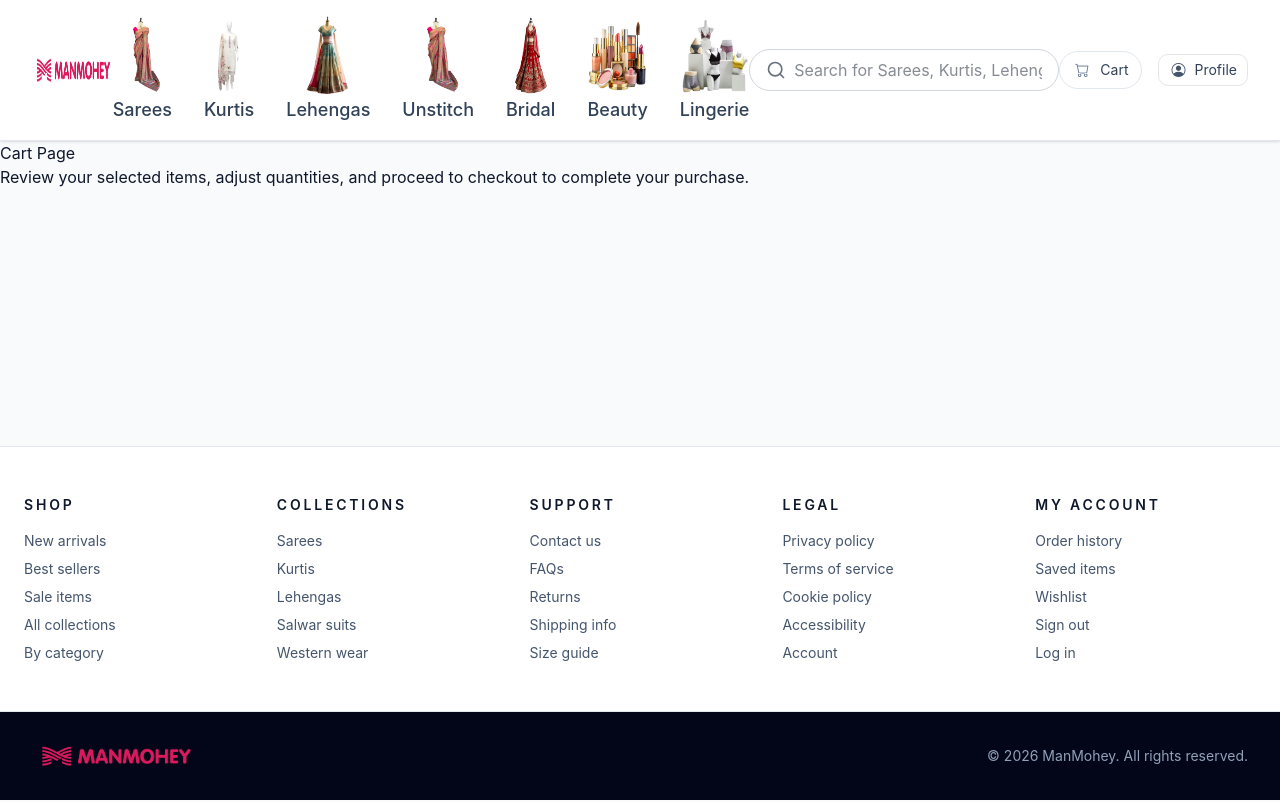
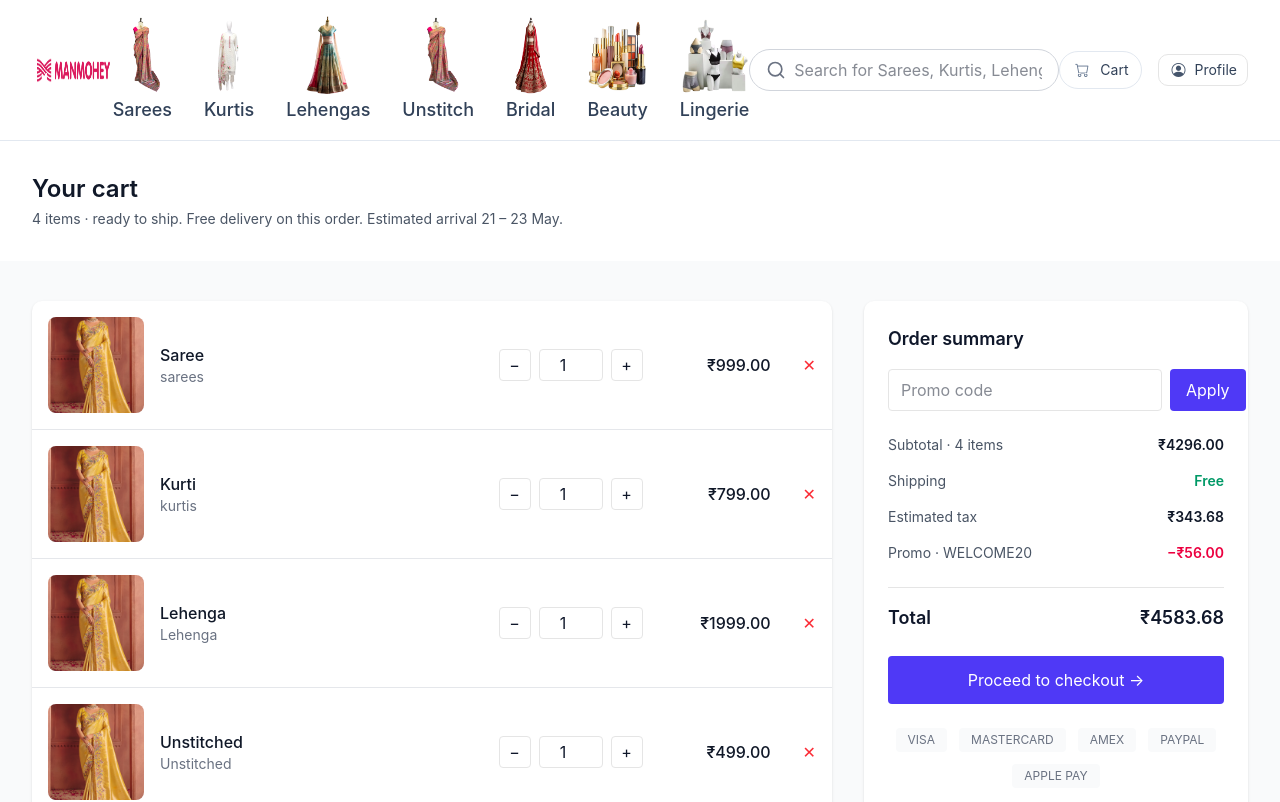
Before and after one commit to Satyam-Mittal2527/ManMohey, a Next.js app: page /cart in a window 1280 px wide. Shown: the top 802 px of the page. Built offline with nearby package versions, Linux system fonts and the light colour scheme; no server answers.

Commit message:
CartPage

```diff
--- a/app/(auth)/layout.tsx
+++ b/app/(auth)/layout.tsx
@@ -6,8 +6,7 @@ export default function AuthLayout({
 }) {
     return (
         <div
-            className="min-h-screen flex justify-center md:justify-start items-center bg-cover bg-center"
-            style={{ backgroundImage: "url('/auth_page_bg.png')" }}
+            className="min-h-screen flex justify-center md:justify-start items-center bg-cover bg-center bg-[url('/auth_page_bg.png')]"
         >
             <div className="w-full flex justify-center items-center">
                 {children}
--- a/app/(auth)/login/page.tsx
+++ b/app/(auth)/login/page.tsx
@@ -144,8 +144,8 @@ export default function login() {
                     <div className="mb-2 font-medium">Resend OTP</div>
                     <div className="w-full bg-gray-200 rounded h-3 overflow-hidden mb-2">
                         <div
-                            className="bg-blue-600 h-3 transition-all"
-                            style={{ width: `${(100 - Math.max(0, ((remaining / 3600) * 100))).toFixed(2)}%` }}
+                            className="bg-blue-600 h-3 transition-all w-[var(--progress-width)]"
+                            style={{ ['--progress-width' as any]: `${(100 - Math.max(0, ((remaining / 3600) * 100))).toFixed(2)}%` }}
                         />
                     </div>
                     <div className="flex items-center gap-3">
--- a/app/(shopping)/cart/page.tsx
+++ b/app/(shopping)/cart/page.tsx
@@ -1,8 +1,135 @@
-export default function cartPage(){
+"use client"
+
+import React, { useMemo, useState } from "react";
+const cart_items= [
+    {
+        product: "sarees",
+        name: "Saree",
+        image: "/Test_saree.png",
+        price: "₹999",
+    },
+    {
+        product: "kurtis",
+        name: "Kurti",
+        image: "/Test_saree.png",
+        price: "₹799",
+    },
+    {
+        product: "Lehenga",
+        name: "Lehenga",
+        image: "/Test_saree.png",
+        price: "₹1999",
+    },
+    {
+        product: "Unstitched",
+        name: "Unstitched",
+        image: "/Test_saree.png",
+        price: "₹499",
+    },
+
+
+];
+export default function cart() {
+    const [cartItems, setCartItems] = useState(() => cart_items.map((c, idx) => ({
+        id: idx + 1,
+        name: c.name,
+        variant: c.product || '',
+        // parse numeric price from strings like "₹999"
+        price: Number(String(c.price).replace(/[^0-9.]/g, '')) || 0,
+        qty: 1,
+        img: c.image || ''
+    })));
+
+    const increment = (id: number) => {
+        setCartItems((items) => items.map(i => i.id === id ? { ...i, qty: i.qty + 1 } : i));
+    };
+    const decrement = (id: number) => {
+        setCartItems((items) => items.map(i => i.id === id ? { ...i, qty: Math.max(1, i.qty - 1) } : i));
+    };
+    const setQty = (id: number, val: number) => {
+        const qty = isNaN(val) ? 1 : Math.max(1, Math.floor(val));
+        setCartItems((items) => items.map(i => i.id === id ? { ...i, qty } : i));
+    };
+
+    const subtotal = useMemo(() => cartItems.reduce((s, it) => s + it.price * it.qty, 0), [cartItems]);
+    const tax = +(subtotal * 0.08).toFixed(2);
+    const promo = 56; // fixed example promo
+    const total = +(subtotal + tax - promo).toFixed(2);
+
     return (
-        <>
-            <h1>Cart Page</h1>
-            <p>Review your selected items, adjust quantities, and proceed to checkout to complete your purchase.</p>
-        </>
+        <main id="main" className="bg-gray-50 min-h-screen">
+
+            <section className="bg-white py-8">
+                <div className="max-w-7xl mx-auto px-4 sm:px-6 lg:px-8">
+
+                    <h1 className="text-2xl font-semibold text-gray-900">Your cart</h1>
+                    <p className="text-sm text-gray-600 mt-1">{cartItems.reduce((s, it) => s + it.qty, 0)} items · ready to ship. Free delivery on this order. Estimated arrival 21 – 23 May.</p>
+                </div>
+            </section>
+
+            <section className="py-10">
+                <div className="max-w-7xl mx-auto px-4 sm:px-6 lg:px-8">
+                    <div className="grid grid-cols-1 lg:grid-cols-3 gap-8">
+                        <div className="lg:col-span-2">
+                            <div className="bg-white rounded-lg shadow-sm divide-y divide-gray-200">
+                                {cartItems.map((item) => (
+                                    <article key={item.id} className="flex items-center gap-4 p-4">
+                                        <div className="w-24 h-24 flex-shrink-0 rounded-md overflow-hidden bg-gray-100">
+                                            <img src={item.img} alt={item.name} className="w-full h-full object-cover" />
+                                        </div>
+                                        <div className="flex-1">
+                                            <div className="font-medium text-gray-900">{item.name}</div>
+                                            <div className="text-sm text-gray-500">{item.variant}</div>
+                                        </div>
+                                        <div className="flex items-center gap-2">
+                                            <button onClick={() => decrement(item.id)} aria-label="Decrease" className="h-8 w-8 flex items-center justify-center border rounded">−</button>
+                                            <input type="number" value={item.qty} onChange={(e) => setQty(item.id, Number(e.target.value))} aria-label="Quantity" className="w-16 text-center border rounded h-8" min={1} />
+                                            <button onClick={() => increment(item.id)} aria-label="Increase" className="h-8 w-8 flex items-center justify-center border rounded">+</button>
+                                        </div>
+                                        <div className="w-28 text-right font-medium text-gray-900">₹{(item.price * item.qty).toFixed(2)}</div>
+                                        <button className="text-red-500 hover:text-red-700 ml-4" aria-label="Remove">✕</button>
+                                    </article>
+                                ))}
+                            </div>
+
+                            <div className="mt-6 flex gap-3 flex-wrap">
+                                <a href="/shop" className="px-4 py-2 border rounded text-gray-700">← Continue shopping</a>
+
+                            </div>
+                        </div>
+
+                        <aside className="bg-white rounded-lg shadow-sm p-6">
+                            <h3 className="text-lg font-semibold mb-4">Order summary</h3>
+
+                            <div className="flex gap-2 mb-4">
+                                <input type="text" placeholder="Promo code" className="flex-1 border rounded px-3 py-2" />
+                                <button className="px-4 py-2 bg-indigo-600 text-white rounded">Apply</button>
+                            </div>
+
+                            <div className="flex justify-between py-2 text-sm text-gray-600"><span>Subtotal · {cartItems.reduce((s, it) => s + it.qty, 0)} items</span><span className="font-semibold text-gray-900">₹{subtotal.toFixed(2)}</span></div>
+                            <div className="flex justify-between py-2 text-sm text-gray-600"><span>Shipping</span><span className="font-semibold text-emerald-600">Free</span></div>
+                            <div className="flex justify-between py-2 text-sm text-gray-600"><span>Estimated tax</span><span className="font-semibold text-gray-900">₹{tax.toFixed(2)}</span></div>
+                            <div className="flex justify-between py-2 text-sm text-gray-600"><span>Promo · WELCOME20</span><span className="font-semibold text-rose-600">−₹{promo.toFixed(2)}</span></div>
+
+                            <div className="flex justify-between items-center mt-4 border-t pt-4 text-lg font-semibold"><span>Total</span><span>₹{total.toFixed(2)}</span></div>
+
+                            <a href="#" className="block text-center mt-6 w-full bg-indigo-600 text-white px-4 py-3 rounded">Proceed to checkout →</a>
+
+                            <div className="flex justify-center gap-3 mt-6 flex-wrap">
+                                <span className="text-xs text-gray-500 px-3 py-1 bg-gray-50 rounded">VISA</span>
+                                <span className="text-xs text-gray-500 px-3 py-1 bg-gray-50 rounded">MASTERCARD</span>
+                                <span className="text-xs text-gray-500 px-3 py-1 bg-gray-50 rounded">AMEX</span>
+                                <span className="text-xs text-gray-500 px-3 py-1 bg-gray-50 rounded">PAYPAL</span>
+                                <span className="text-xs text-gray-500 px-3 py-1 bg-gray-50 rounded">APPLE PAY</span>
+                            </div>
+
+                            <p className="mt-6 text-xs text-gray-500 text-center leading-6">Encrypted checkout · SSL secured. Your payment information is never stored on our servers.</p>
+                        </aside>
+
+                    </div>
+                </div>
+            </section>
+
+        </main>
     )
 }
--- a/app/(webstie)/_components/Hero.tsx
+++ b/app/(webstie)/_components/Hero.tsx
@@ -58,11 +58,11 @@ export default function Hero() {
                     {heroImageList.length > 0 ? heroImageList.map((img, i) => (
                         <div
                             key={i}
-                            className="slide min-w-full bg-cover bg-center"
-                            style={{ backgroundImage: `url(${img})`, minHeight: '680px' }}
+                            className="slide min-w-full bg-[image:var(--bg)] bg-center bg-cover min-h-[680px]"
+                            style={{ ['--bg' as any]: `url(${img})` }}
                         />
                     )) : (
-                        <div className="slide min-w-full bg-gray-200" style={{ minHeight: '680px' }} />
+                        <div className="slide min-w-full bg-gray-200 min-h-[680px]" />
                     )}
                 </div>
 
--- a/app/_components/Header.tsx
+++ b/app/_components/Header.tsx
@@ -398,8 +398,8 @@ export default function Header() {
                   <div className="mb-2 font-medium">Resend OTP</div>
                   <div className="w-full bg-gray-200 rounded h-3 overflow-hidden mb-2">
                     <div
-                      className="bg-blue-600 h-3 transition-all"
-                      style={{ width: `${(100 - Math.max(0, ((remaining / 3600) * 100))).toFixed(2)}%` }}
+                      className="bg-blue-600 h-3 transition-all w-[var(--progress-width)]"
+                      style={{ ['--progress-width' as any]: `${(100 - Math.max(0, ((remaining / 3600) * 100))).toFixed(2)}%` }}
                     />
                   </div>
                   <div className="flex items-center gap-3">
```
Also changed, not shown: app/globals.css (+52 -0 lines).
